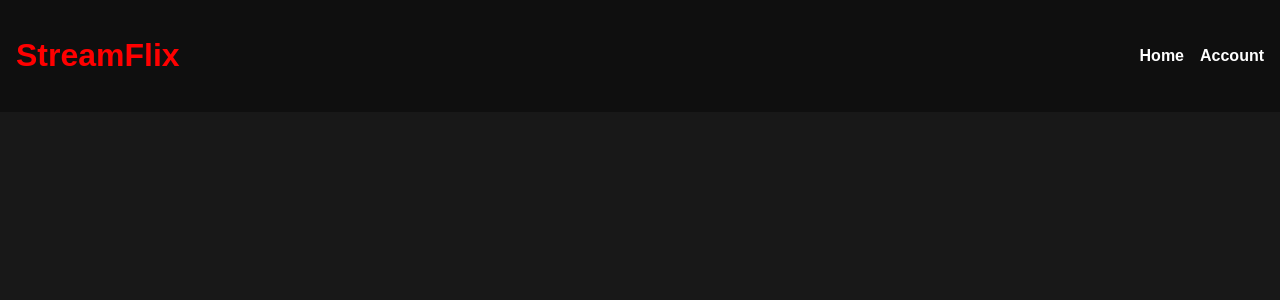
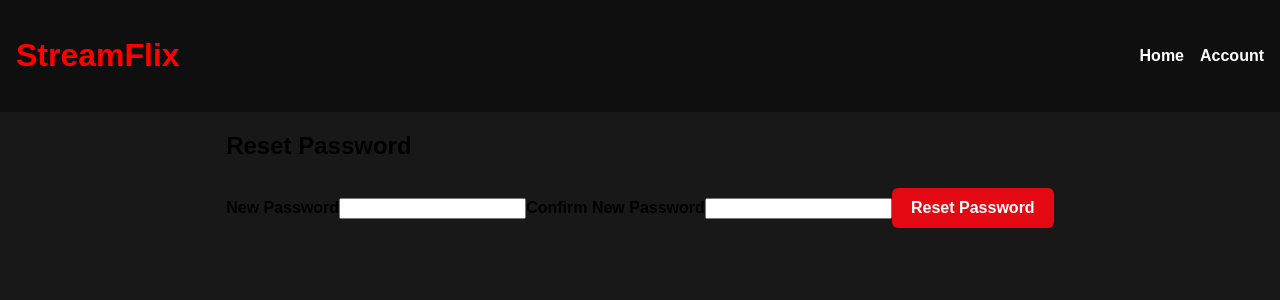
Before and after one commit to oomfrikkie/StreamSyncAPI, a React app in the folder frontend/: page /resetpassword in a window 1280 px wide. Shown: the top 300 px of the page. Built offline with nearby package versions, Linux system fonts and the light colour scheme; sample sign-in values are in the browser's storage; the HTML template or start-up script is replaced by a standard one.

Commit message:
added reset password to frontend

```diff
--- a/frontend/src/App.tsx
+++ b/frontend/src/App.tsx
@@ -12,6 +12,7 @@ import Profiles from "./pages/profiles/Profiles";
 import Home from "./pages/home/Home";
 import Series from "./series/Series";
 import Account from "./pages/account/Account";
+import ResetPassword from "./pages/resetpassword/ResetPassword";
 
 function App() {
   const navigate = useNavigate();
@@ -62,6 +63,7 @@ function App() {
           <Route path="/home" element={<Home />} />
           <Route path="/series/:seriesId" element={<Series />} />
           <Route path="/account" element={<Account />}/>
+          <Route path="/resetpassword" element={<ResetPassword />}/>
         </Routes>
       </main>
     </>
--- a/frontend/src/pages/account/Account.tsx
+++ b/frontend/src/pages/account/Account.tsx
@@ -30,7 +30,6 @@ export default function Account() {
   const accountId = sessionStorage.getItem("account_id");
 
   // ---------------- INIT ----------------
-console.log("ACCOUNT ID:", sessionStorage.getItem("account_id"));
 
   useEffect(() => {
     if (!accountId) {
@@ -62,14 +61,20 @@ console.log("ACCOUNT ID:", sessionStorage.getItem("account_id"));
         { email: account.email }
       );
 
-      setMessage("Password reset link generated. Check console / email.");
-      console.log(res.data);
+      // 🔐 store reset token in sessionStorage
+      sessionStorage.setItem("reset_token", res.data.reset_token);
+
+      // ➜ go to reset password page
+      navigate("/resetpassword");
+
     } catch {
       setMessage("Failed to request password reset");
     }
   };
 
-  if (!account) return <p style={{ color: "white" }}>Loading account...</p>;
+  if (!account) {
+    return <p style={{ color: "white" }}>Loading account...</p>;
+  }
 
   // ---------------- UI ----------------
 
--- a/frontend/src/pages/createaccount/CreateAccount.tsx
+++ b/frontend/src/pages/createaccount/CreateAccount.tsx
@@ -1,8 +1,10 @@
 import { useState } from 'react'
+import { useNavigate } from 'react-router-dom'
 import axios from 'axios'
 import './create.css'
 
 export default function CreateAccount() {
+  const navigate = useNavigate();
 
   const [email, setEmail] = useState("");
   const [password, setPassword] = useState("");
@@ -32,7 +34,7 @@ export default function CreateAccount() {
       setBackendResponse(res.data);
       setToken(res.data.verification_token);
 
-    } catch (err) {
+    } catch (err: any) {
       let msg = "Registration failed";
 
       if (err.response?.data?.message) {
@@ -47,10 +49,21 @@ export default function CreateAccount() {
     if (!token) return;
 
     try {
-      const res = await axios.get(`http://localhost:3000/account/verify/${token}`);
+      const res = await axios.get(
+        `http://localhost:3000/account/verify/${token}`
+      );
+
       setVerifiedMessage(res.data.message);
 
-    } catch (err) {
+      // 🔒 ensure clean state
+      sessionStorage.clear();
+
+      // ➜ go to login after verification
+      setTimeout(() => {
+        navigate("/login");
+      }, 1000);
+
+    } catch (err: any) {
       let msg = "Verification failed";
 
       if (err.response?.data?.message) {
@@ -64,7 +77,6 @@ export default function CreateAccount() {
   return (
     <section className='create-form'>
 
-      {/* Input fields */}
       <label htmlFor="firstName">First name:</label>
       <input
         type="text"
@@ -98,12 +110,10 @@ export default function CreateAccount() {
 
       <button onClick={handleRegister}>Create Account</button>
 
-      {/* Error Display */}
       {errorMessage && (
         <p className="error-box">{errorMessage}</p>
       )}
 
-      {/* Backend Response UI */}
       {backendResponse && (
         <div className="console-box">
           <h3>Backend Response</h3>
--- /dev/null
+++ b/frontend/src/pages/resetpassword/ResetPassword.tsx
@@ -0,0 +1,99 @@
+import { useEffect, useState } from "react";
+import { useNavigate } from "react-router-dom";
+import axios from "axios";
+import "./resetpassword.css";
+
+export default function ResetPassword() {
+  const navigate = useNavigate();
+
+  const [newPassword, setNewPassword] = useState("");
+  const [confirmPassword, setConfirmPassword] = useState("");
+  const [error, setError] = useState("");
+  const [success, setSuccess] = useState("");
+
+  const resetToken = sessionStorage.getItem("reset_token");
+
+  // ---------------- GUARD ----------------
+
+  useEffect(() => {
+    if (!resetToken) {
+      navigate("/login");
+    }
+  }, [resetToken, navigate]);
+
+  // ---------------- ACTION ----------------
+
+  const handleReset = async () => {
+    setError("");
+    setSuccess("");
+
+    if (!newPassword || !confirmPassword) {
+      setError("All fields are required");
+      return;
+    }
+
+    if (newPassword !== confirmPassword) {
+      setError("Passwords do not match");
+      return;
+    }
+
+    if (newPassword.length < 6) {
+      setError("Password must be at least 6 characters");
+      return;
+    }
+
+    try {
+      await axios.post("http://localhost:3000/account/reset-password", {
+        token: resetToken,
+        new_password: newPassword,
+      });
+
+      // 🧹 CLEAR SESSION STORAGE
+      sessionStorage.removeItem("reset_token");
+      sessionStorage.removeItem("account_id");
+      sessionStorage.removeItem("activeProfile");
+
+      setSuccess("Password reset successful. Redirecting to login...");
+
+      setTimeout(() => {
+        navigate("/login");
+      }, 1500);
+
+    } catch (err: any) {
+      setError(
+        err.response?.data?.message || "Failed to reset password"
+      );
+    }
+  };
+
+  // ---------------- UI ----------------
+
+  return (
+    <section className="reset-password-page">
+
+      <h2>Reset Password</h2>
+
+      <label>New Password</label>
+      <input
+        type="password"
+        value={newPassword}
+        onChange={(e) => setNewPassword(e.target.value)}
+      />
+
+      <label>Confirm New Password</label>
+      <input
+        type="password"
+        value={confirmPassword}
+        onChange={(e) => setConfirmPassword(e.target.value)}
+      />
+
+      <button onClick={handleReset}>
+        Reset Password
+      </button>
+
+      {error && <p className="error-box">{error}</p>}
+      {success && <p className="success-box">{success}</p>}
+
+    </section>
+  );
+}
```
Also changed, not shown: frontend/src/pages/resetpassword/resetpassword.css (added).
